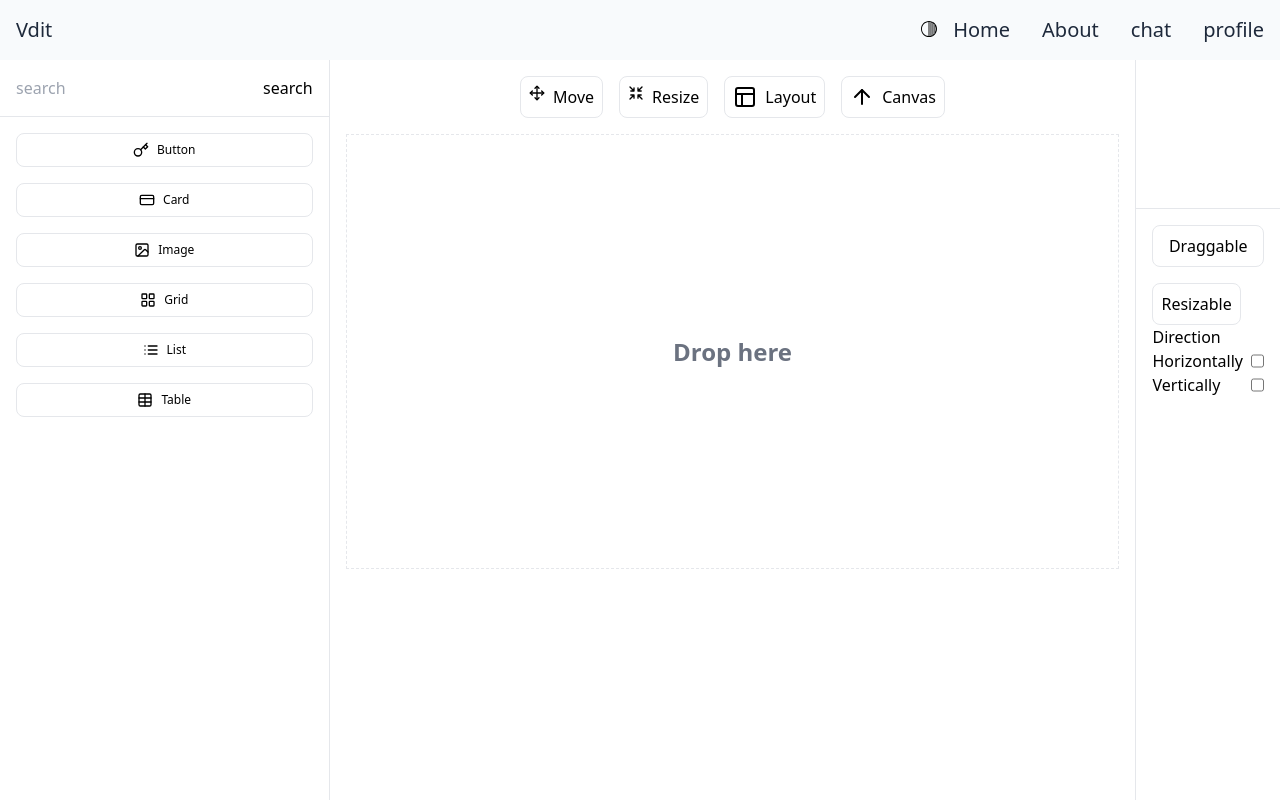
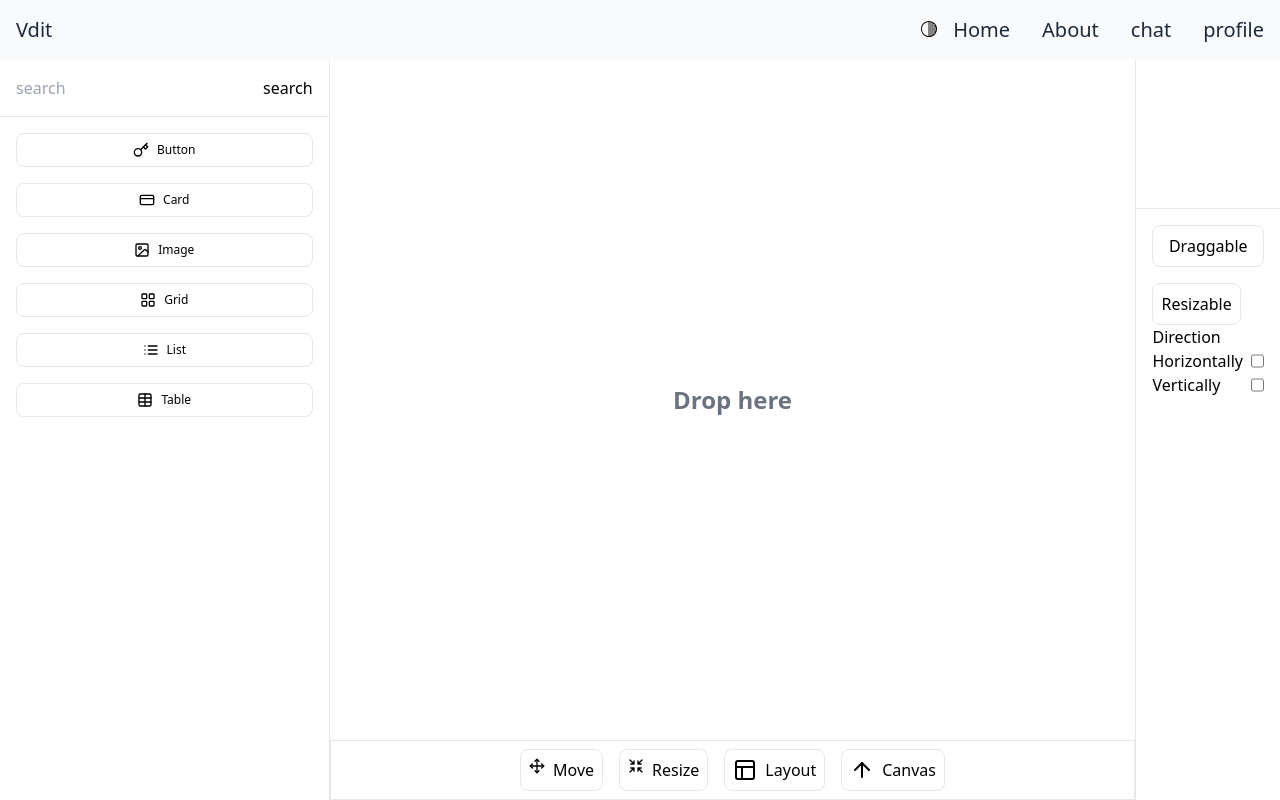
Before and after one commit to HashemRadaideh/vdit, a React (Vite) app: page / in a window 1280 px wide. Built offline with nearby package versions, Linux system fonts and the light colour scheme.

Commit message:
Added moving within the canvas

```diff
--- a/src/components/Canvas.tsx
+++ b/src/components/Canvas.tsx
@@ -3,7 +3,18 @@ import { ArrowUpIcon, LayoutIcon, MoveIcon, ShrinkIcon } from "./Icons";
 
 export const Canvas = () => {
   const [droppedComponents, setDroppedComponents] = useState<any[]>([]);
-	const [previewComponent, setPreviewComponent] = useState<ReactNode | null>(null);
+  const [previewComponent, setPreviewComponent] = useState<ReactNode | null>(
+    null,
+  );
+  const [isDraggingCanvas, setIsDraggingCanvas] = useState(false);
+  const [canvasPosition, setCanvasPosition] = useState<{
+    x: number;
+    y: number;
+  }>({ x: 0, y: 0 });
+  const [startPosition, setStartPosition] = useState<{ x: number; y: number }>({
+    x: 0,
+    y: 0,
+  });
 
   const handleDragOver = (e: DragEvent<HTMLElement>) => {
     e.preventDefault();
@@ -12,30 +23,14 @@ export const Canvas = () => {
     const width = 100;
     const height = 50;
 
-		let x = e.clientX - width / 2;
-		let y = e.clientY - height / 2;
     const viewport = e.currentTarget.getBoundingClientRect();
+    let x = e.clientX - viewport.left - canvasPosition.x - width / 2;
+    let y = e.clientY - viewport.top - canvasPosition.y - height / 2;
 
-		if (x + width >= viewport.right) {
-			x = viewport.right - width;
-			color = "red";
-		} else if (x <= viewport.left) {
-			x = viewport.left;
-			color = "red";
-		}
-
-		if (y + height >= viewport.bottom) {
-			y = viewport.bottom - height;
-			color = "red";
-		} else if (y <= viewport.top) {
-			y = viewport.top;
-			color = "red";
-		}
-
-		setPreviewComponent((
+    setPreviewComponent(
       <div
         style={{
-					position: "fixed",
+          position: "absolute",
           left: x + "px",
           top: y + "px",
           width: width + "px",
@@ -45,8 +40,12 @@ export const Canvas = () => {
         className="flex items-center justify-center"
       >
         Preview
-			</div>
-		));
+      </div>,
+    );
+  };
+
+  const handleClick = (_e: React.MouseEvent<HTMLDivElement, MouseEvent>) => {
+    console.log("Hello, World!");
   };
 
   const handleDrop = (e: DragEvent<HTMLElement>) => {
@@ -56,28 +55,17 @@ export const Canvas = () => {
     const width = 100;
     const height = 50;
 
-		let x = e.clientX - width / 2;
-		let y = e.clientY - height / 2;
     const viewport = e.currentTarget.getBoundingClientRect();
-
-		if (x + width >= viewport.right) {
-			x = viewport.right - width;
-		} else if (x <= viewport.left) {
-			x = viewport.left;
-		}
-
-		if (y + height >= viewport.bottom) {
-			y = viewport.bottom - height;
-		} else if (y <= viewport.top) {
-			y = viewport.top;
-		}
+    let x = e.clientX - viewport.left - canvasPosition.x - width / 2;
+    let y = e.clientY - viewport.top - canvasPosition.y - height / 2;
 
     setDroppedComponents([
       ...droppedComponents,
       <div
+        onClick={handleClick}
         key={droppedComponents.length}
         style={{
-					position: "fixed",
+          position: "absolute",
           left: x + "px",
           top: y + "px",
           width: width + "px",
@@ -93,9 +81,58 @@ export const Canvas = () => {
     setPreviewComponent(null);
   };
 
+  const handleCanvasMouseDown = (e: React.MouseEvent<HTMLDivElement>) => {
+    setIsDraggingCanvas(true);
+    setStartPosition({ x: e.clientX, y: e.clientY });
+  };
+
+  const handleCanvasMouseMove = (e: React.MouseEvent<HTMLDivElement>) => {
+    if (isDraggingCanvas) {
+      const dx = e.clientX - startPosition.x;
+      const dy = e.clientY - startPosition.y;
+
+      setCanvasPosition({
+        x: canvasPosition.x + dx,
+        y: canvasPosition.y + dy,
+      });
+
+      setStartPosition({ x: e.clientX, y: e.clientY });
+    }
+  };
+
+  const handleCanvasMouseUp = () => {
+    setIsDraggingCanvas(false);
+  };
+
   return (
-		<div className="flex grow flex-col justify-start p-4 overflow-auto">
-			<div className="flex justify-center gap-4 pb-4">
+    <div className="flex grow flex-col justify-start overflow-auto">
+      <div
+        onDragOver={handleDragOver}
+        onDrop={handleDrop}
+        onMouseDown={handleCanvasMouseDown}
+        onMouseMove={handleCanvasMouseMove}
+        onMouseUp={handleCanvasMouseUp}
+        className="relative grow overflow-hidden"
+      >
+        {droppedComponents.length === 0 && previewComponent === null && (
+          <div className="flex h-full w-full flex-col items-center justify-center gap-2">
+            <span className="select-none text-2xl font-semibold text-gray-500">
+              Drop here
+            </span>
+          </div>
+        )}
+        <div
+          className="absolute"
+          style={{
+            transform: `translate(${canvasPosition.x}px, ${canvasPosition.y}px)`,
+          }}
+        >
+          {previewComponent}
+          {droppedComponents}
+        </div>
+      </div>
+
+      <div className="flex justify-center gap-4 border border-gray-200 p-2">
         <button
           type="button"
           className="flex justify-center gap-2 rounded-lg border border-gray-200 p-2"
@@ -125,24 +162,6 @@ export const Canvas = () => {
           <span>Canvas</span>
         </button>
       </div>
-
-			<div
-				onDragOver={handleDragOver}
-				onDrop={handleDrop}
-				className="relative aspect-[16/9] overflow-hidden border border-dashed border-gray-200"
-			>
-				{previewComponent}
-
-				{droppedComponents.length === 0 ? (
-					<div className="flex h-full w-full flex-col items-center justify-center gap-2">
-						<span className="text-2xl font-semibold text-gray-500">
-							Drop here
-						</span>
-					</div>
-				) : (
-					droppedComponents
-				)}
-			</div>
     </div>
   );
 };
```
Lines whose indentation alone changed are shown as unchanged.
